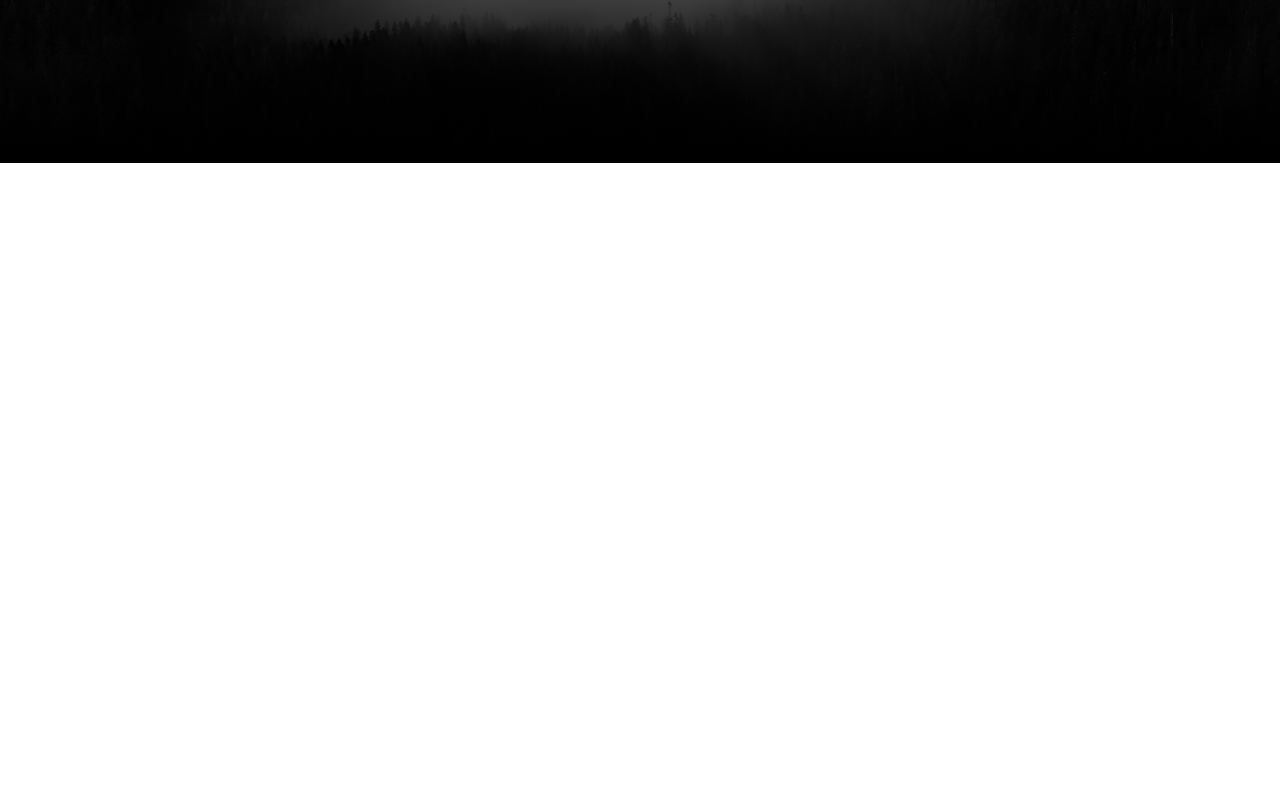
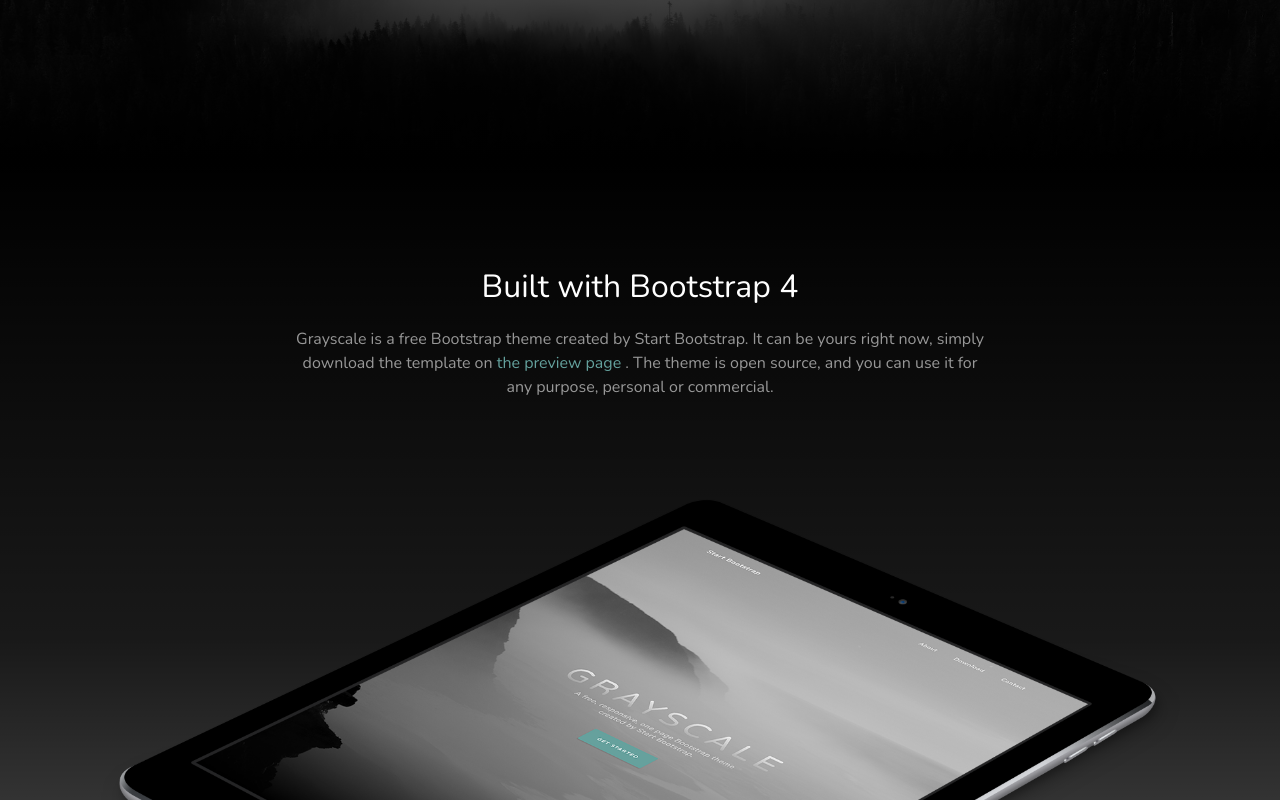
Before and after one commit to hossein-heydari79/bootstrap-landing-page-2, a plain HTML site: page index.html in a window 1280 px wide. Shown: the part 477-1277 px from the top of the page. Before the commit the page ends 1000 px from the top, so only its background shows below. Drawn offline with nearby package versions, Linux system fonts and the light colour scheme.

Commit message:
done about section

```diff
--- a/index.html
+++ b/index.html
@@ -24,7 +24,7 @@
             <div class="collapse navbar-collapse" id="navbarScroll">
                 <ul class="navbar-nav me-auto my-2 my-lg-0 navbar-nav-scroll ml-auto" style="--bs-scroll-height: 100px;">
                     <li class="nav-item mx-3">
-                        <a class="nav-link" href="#">About</a>
+                        <a class="nav-link" href="#about">About</a>
                     </li>
                     <li class="nav-item mx-3">
                         <a class="nav-link" href="#">Projects</a>
@@ -49,6 +49,25 @@
         </div>
     </div>
 
+    <div class="w-100 about" id="about">
+        <div class="container h-100 d-flex flex-column align-items-center justify-content-center text-center">
+            <div class="row row1 text-white text-center d-flex flex-column align-items-center justify-content-center">
+                <div class="col-12">
+                    <p style="font-size: 2rem;">Built with Bootstrap 4</p>
+                    <p style="color: rgba(180, 180, 180, 0.836); font-size: 1rem;">Grayscale is a free Bootstrap theme created by Start Bootstrap. It can be yours right now, simply download the template on <a href="#" style="color: #64a19d;">the preview page</a> . The theme is open source, and you can use it for
+                        any purpose, personal or commercial.</p>
+                </div>
+            </div>
+            <div class="row w-100 h-100">
+                <div class="col-12">
+                    <div class="about-img">
+                        <img src="./assets/images/ipad.png" alt="">
+                    </div>
+                </div>
+            </div>
+        </div>
+    </div>
+
 </body>
 
 <script src="https://code.jquery.com/jquery-3.6.0.min.js" integrity="sha256-/xUj+3OJU5yExlq6GSYGSHk7tPXikynS7ogEvDej/m4=" crossorigin="anonymous"></script>
--- a/main.scss
+++ b/main.scss
@@ -13,6 +13,10 @@ body {
 body {
     font-family: Nunito;
     height: 1000px;
+}
+
+html {
+    scroll-behavior: smooth;
 }
 
 .navbar {
@@ -76,6 +80,22 @@ body {
     color: gray !important;
 }
 
+.about {
+    padding-top: 100px;
+    height: auto;
+    background: linear-gradient(to bottom, #000000 0%, rgba(0, 0, 0, 0.9) 75%, rgba(0, 0, 0, 0.8) 100%);
+    .row1 {
+        width: 65% !important;
+    }
+    .about-img {
+        margin-top: 80px;
+        width: 100%;
+        img {
+            width: 100%;
+        }
+    }
+}
+
 @media screen and (max-width:990px) {
     .navbar {
         background-color: white !important;
```
Also changed, not shown: assets/css/main.css, 1 other file.
